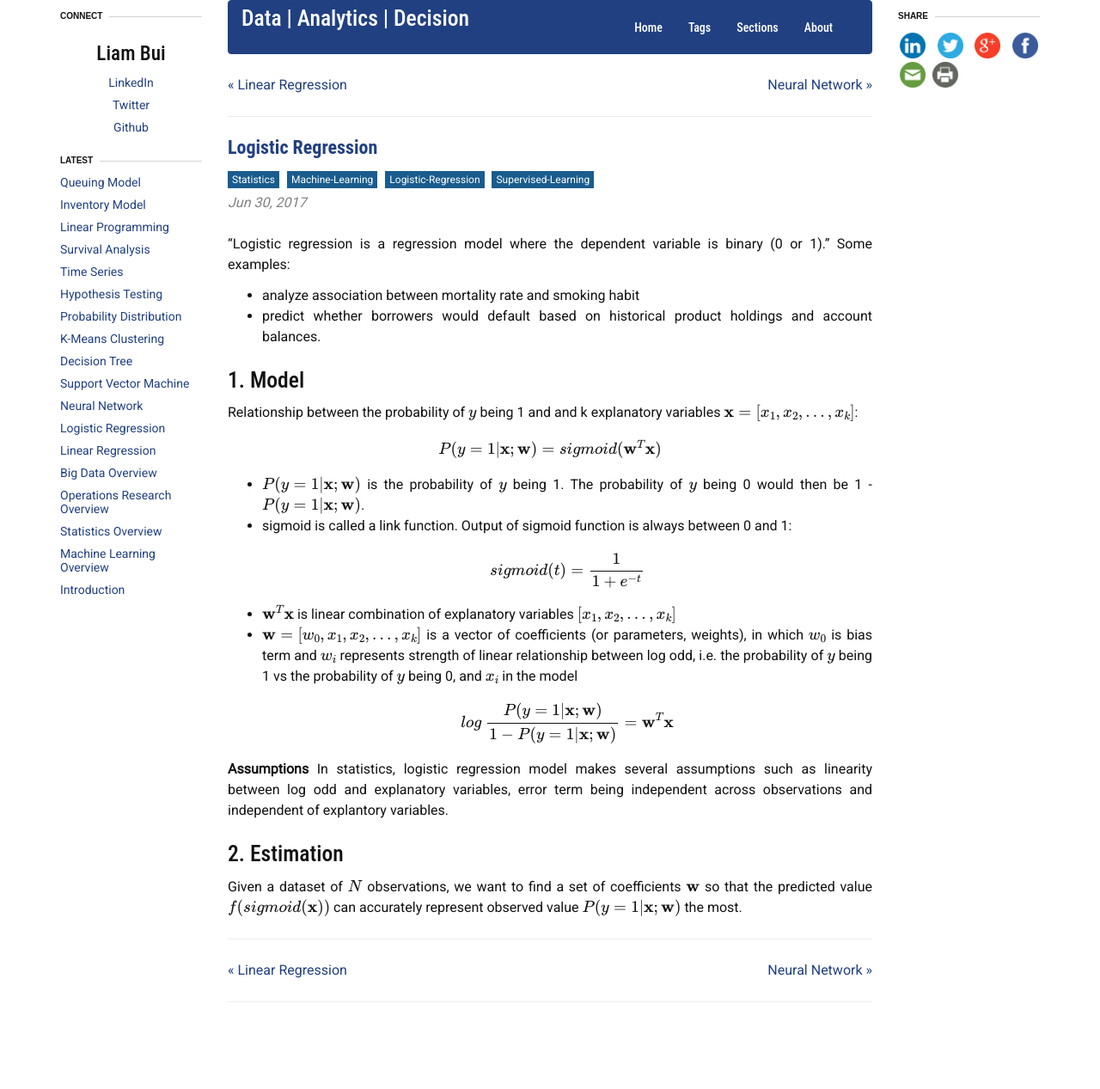
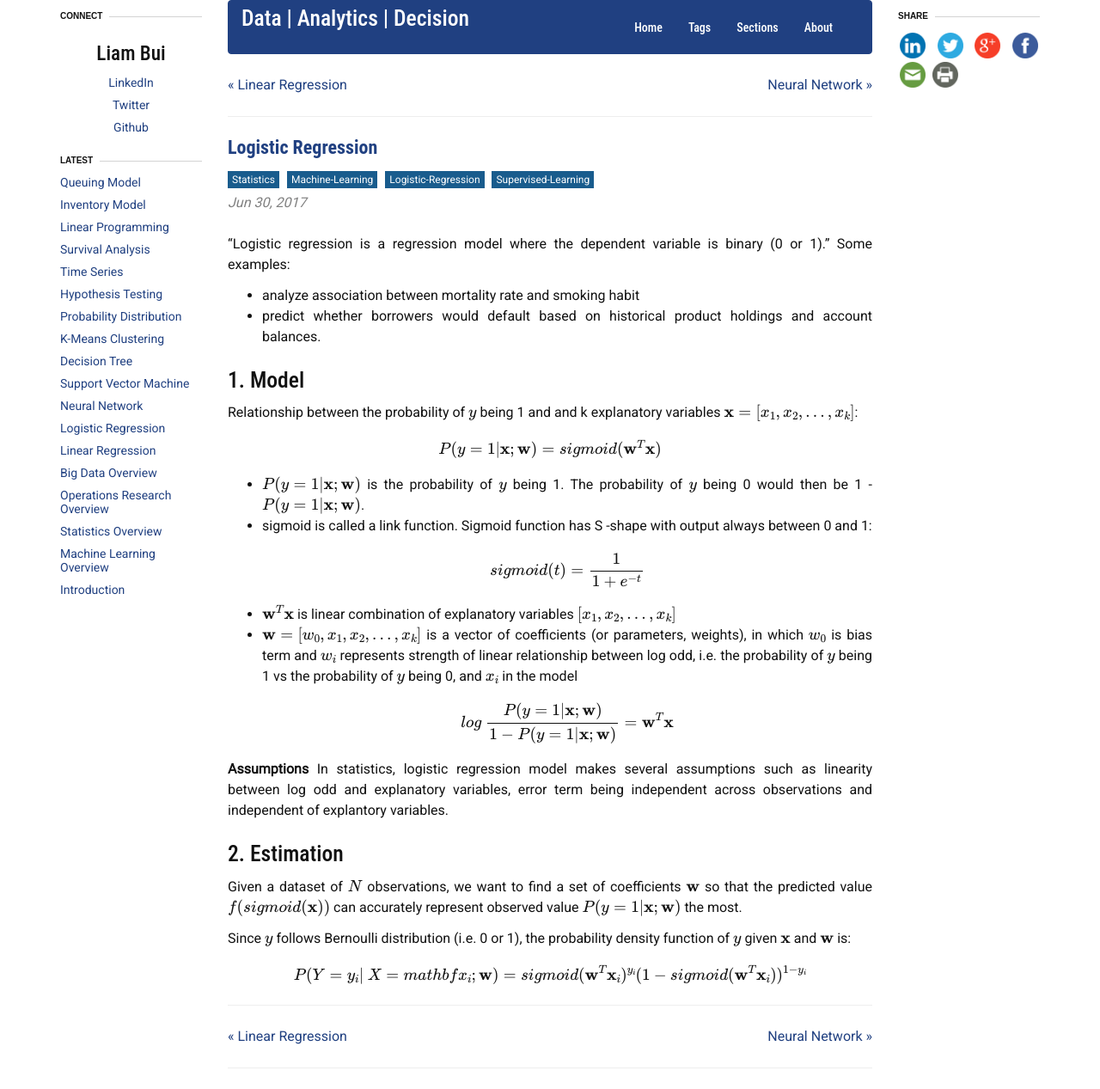
Before and after one commit to liambll/blog-archive, a Jekyll site: the page built from _posts/2017-06-30-logistics-regression.markdown, in a window 1280 px wide. Shown: the whole page at 86% size. Built offline with Jekyll 4.4.1, drawn with Linux system fonts in a browser that asks for light colours; nearby versions of some CDN libraries; formulas are drawn with MathJax 3; comment, search, counter and statistics services are not loaded; before the commit the page ends 1190 px from its top, so only the background shows below that.

Commit message:
Update 2017-06-30-logistics-regression.markdown

```diff
--- a/_posts/2017-06-30-logistics-regression.markdown
+++ b/_posts/2017-06-30-logistics-regression.markdown
@@ -25,7 +25,7 @@ P(y=1\|\mathbf{x}; \mathbf{w}) = sigmoid(\mathbf{w}^T\mathbf{x})
 \\]
 
 * \\(P(y=1\|\mathbf{x}; \mathbf{w})\\) is the probability of \\(y\\) being 1. The probability of \\(y\\) being 0 would then be 1 - \\(P(y=1\|\mathbf{x}; \mathbf{w})\\).
-* sigmoid is called a link function. Output of sigmoid function is always between 0 and 1:
+* sigmoid is called a link function. Sigmoid function has S -shape with output always between 0 and 1:
 \\[
 sigmoid(t) = \frac{1}{1 + e^{-t}}
 \\]
@@ -40,3 +40,8 @@ In statistics, logistic regression model makes several assumptions such as linea
 
 ## 2. Estimation
 Given a dataset of \\(N\\) observations, we want to find a set of coefficients \\(\mathbf{w}\\) so that the predicted value \\(f(sigmoid(\mathbf{x}))\\) can accurately represent observed value \\(P(y=1\|\mathbf{x}; \mathbf{w})\\) the most.
+
+Since \\(y\\) follows Bernoulli distribution (i.e. 0 or 1), the probability density function of \\(y\\) given \\(\mathbf{x}\\) and \\(\mathbf{w}\\) is:
+\\[
+P(Y=y\_i| \ X =mathbf{x}\_i; \mathbf{w}) = sigmoid(\mathbf{w}^T\mathbf{x}\_i)^{y_i}\(1 - sigmoid(\mathbf{w}^T\mathbf{x}\_i)\)^{1- y_i}
+\\]
```
